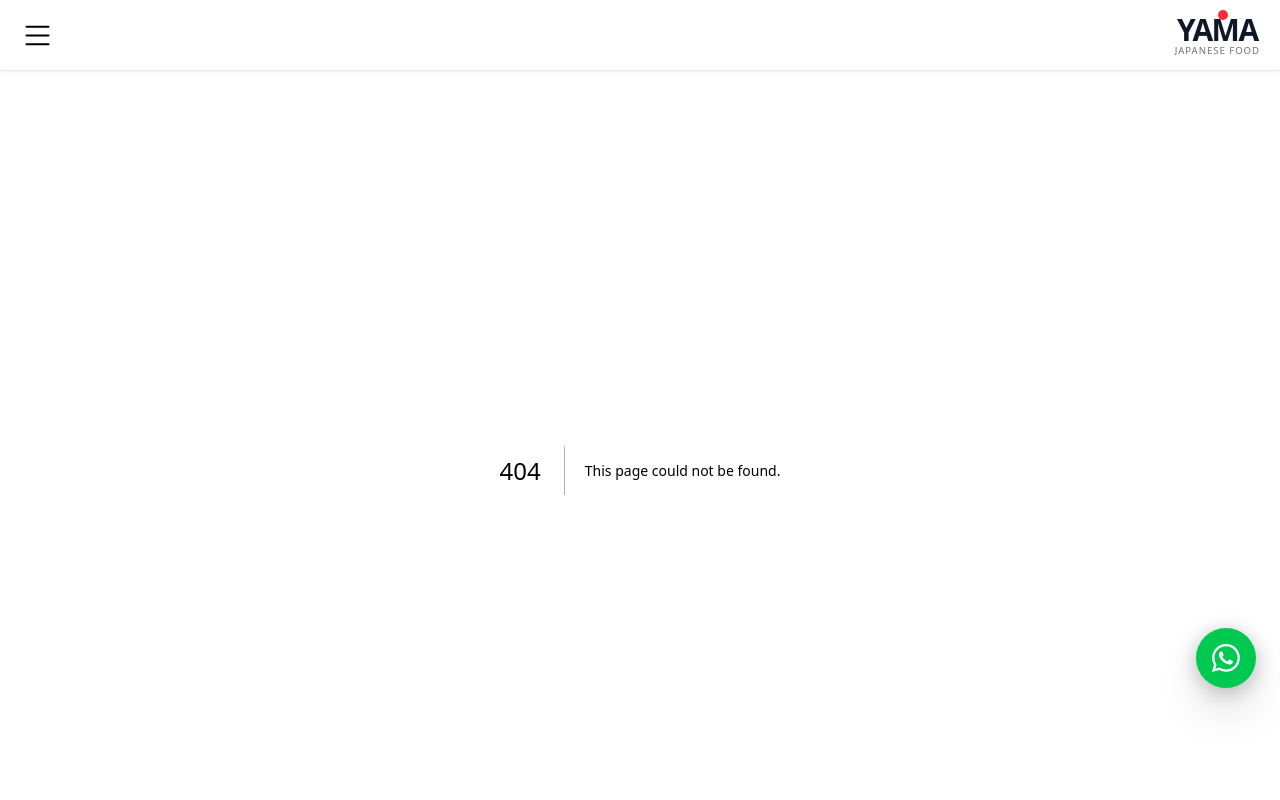
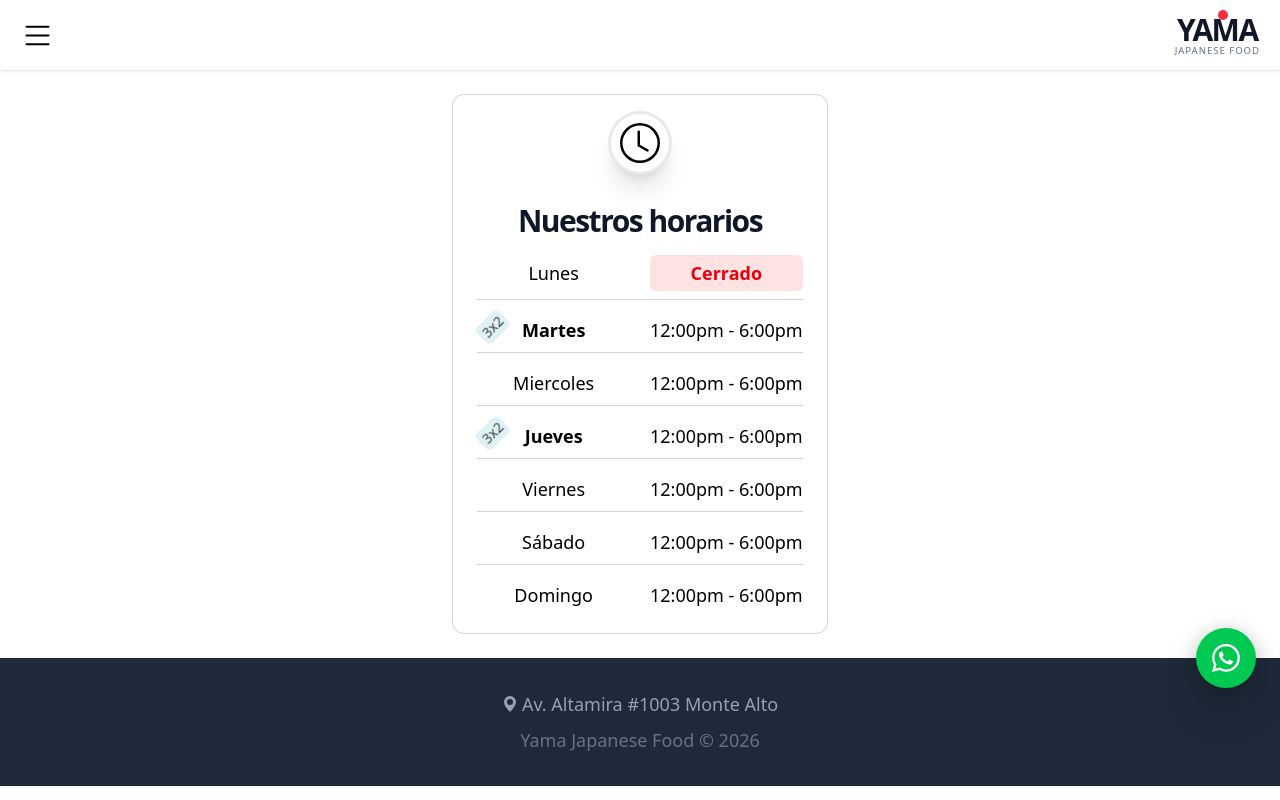
Before and after one commit to SergioMadrid522/yama, a Next.js app: page /horario in a window 1280 px wide. Before the commit this address had no page. Shown: the top 800 px of the page. Built offline with nearby package versions, Linux system fonts and the light colour scheme.

Commit message:
implements horario page with design

```diff
--- /dev/null
+++ b/src/app/horario/page.tsx
@@ -0,0 +1,12 @@
+import RenderSchedule from "@/components/renderSchedule/RenderSchedule";
+import { horario } from "@/data";
+
+export default function Schedule() {
+  return (
+    <main>
+      <section className="py-6">
+        <RenderSchedule />
+      </section>
+    </main>
+  );
+}
--- /dev/null
+++ b/src/components/renderSchedule/RenderSchedule.tsx
@@ -0,0 +1,52 @@
+import { GLOBAL, horario } from "@/data";
+
+export default function RenderSchedule() {
+  const { clock } = GLOBAL;
+  return (
+    <div className="flex flex-col gap-2 w-fit m-auto border border-gray-500/30 rounded-xl py-4 px-6">
+      <div className="relative w-16 h-16 bg-white border-3 border-[#322629]/10 rounded-full flex items-center justify-center mx-auto mb-5 shadow-xl">
+        <svg
+          xmlns="http://www.w3.org/2000/svg"
+          width="40"
+          height="40"
+          fill="currentColor"
+          className="bi bi-clock"
+          viewBox="0 0 16 16"
+        >
+          <path d={clock.circlePath} />
+          <path d={clock.clockHands} />
+        </svg>
+      </div>
+
+      <h1 className="font-sans font-[900] text-3xl tracking-tighter text-gray-900 select-none text-center">
+        Nuestros horarios
+      </h1>
+
+      {horario.map(({ day, schedule, isClose }) => (
+        <div
+          key={day}
+          className="grid grid-cols-2 items-center justify-center gap-5 py-2 border-b border-b-gray-500/30 text-lg text-center w-full last:border-b-0"
+        >
+          {day === "Martes" || day === "Jueves" ? (
+            <div className="relative ">
+              <p className="font-bold">{day}</p>
+              <p className="absolute top-0 left-0 text-[14px] bg-[#4db7c7]/25 px-1 rounded-[5px] -rotate-45 animate-pulse">
+                3x2
+              </p>
+            </div>
+          ) : (
+            <p>{day}</p>
+          )}
+
+          {isClose ? (
+            <p className="bg-red-100 text-red-600 px-2 py-1 rounded-md font-semibold">
+              Cerrado
+            </p>
+          ) : (
+            <p>{schedule}</p>
+          )}
+        </div>
+      ))}
+    </div>
+  );
+}
--- a/src/data.ts
+++ b/src/data.ts
@@ -31,11 +31,18 @@ export const GLOBAL = {
   /* floating btn */
   whatsappBtnIcon:
     "M13.601 2.326A7.85 7.85 0 0 0 7.994 0C3.627 0 .068 3.558.064 7.926c0 1.399.366 2.76 1.057 3.965L0 16l4.204-1.102a7.9 7.9 0 0 0 3.79.965h.004c4.368 0 7.926-3.558 7.93-7.93A7.9 7.9 0 0 0 13.6 2.326zM7.994 14.521a6.6 6.6 0 0 1-3.356-.92l-.24-.144-2.494.654.666-2.433-.156-.251a6.56 6.56 0 0 1-1.007-3.505c0-3.626 2.957-6.584 6.591-6.584a6.56 6.56 0 0 1 4.66 1.931 6.56 6.56 0 0 1 1.928 4.66c-.004 3.639-2.961 6.592-6.592 6.592m3.615-4.934c-.197-.099-1.17-.578-1.353-.646-.182-.065-.315-.099-.445.099-.133.197-.513.646-.627.775-.114.133-.232.148-.43.05-.197-.1-.836-.308-1.592-.985-.59-.525-.985-1.175-1.103-1.372-.114-.198-.011-.304.088-.403.087-.088.197-.232.296-.346.1-.114.133-.198.198-.33.065-.134.034-.248-.015-.347-.05-.099-.445-1.076-.612-1.47-.16-.389-.323-.335-.445-.34-.114-.007-.247-.007-.38-.007a.73.73 0 0 0-.529.247c-.182.198-.691.677-.691 1.654s.71 1.916.81 2.049c.098.133 1.394 2.132 3.383 2.992.47.205.84.326 1.129.418.475.152.904.129 1.246.08.38-.058 1.171-.48 1.338-.943.164-.464.164-.86.114-.943-.049-.084-.182-.133-.38-.232",
+  /* schedule page */
+  clock: {
+    clockHands:
+      "M8 3.5a.5.5 0 0 0-1 0V9a.5.5 0 0 0 .252.434l3.5 2a.5.5 0 0 0 .496-.868L8 8.71z",
+    circlePath:
+      "M8 16A8 8 0 1 0 8 0a8 8 0 0 0 0 16m7-8A7 7 0 1 1 1 8a7 7 0 0 1 14 0",
+  },
 };
 
 export const menuModalOptions: Array<MenuModalOption> = [
   { page: "Ubicación", link: "/ubicacion" },
-  { page: "Horarios", link: "/horarios" },
+  { page: "Horarios", link: "/horario" },
   { page: "Sobre Nosotros", link: "/acercaDeNosotros" },
 ];
 
@@ -311,7 +318,7 @@ export const features: Array<Features> = [
 ];
 
 export const horario: Array<Horario> = [
-  { day: "Lunes", isOpen: false },
+  { day: "Lunes", isClose: true },
   { day: "Martes", schedule: "12:00pm - 6:00pm" },
   { day: "Miercoles", schedule: "12:00pm - 6:00pm" },
   { day: "Jueves", schedule: "12:00pm - 6:00pm" },
--- a/src/types.ts
+++ b/src/types.ts
@@ -37,7 +37,7 @@ export interface Ubicacion {
 export type Horario = {
   day: string;
   schedule?: string;
-  isOpen?: boolean;
+  isClose?: boolean;
 };
 
 export interface Features {
```
